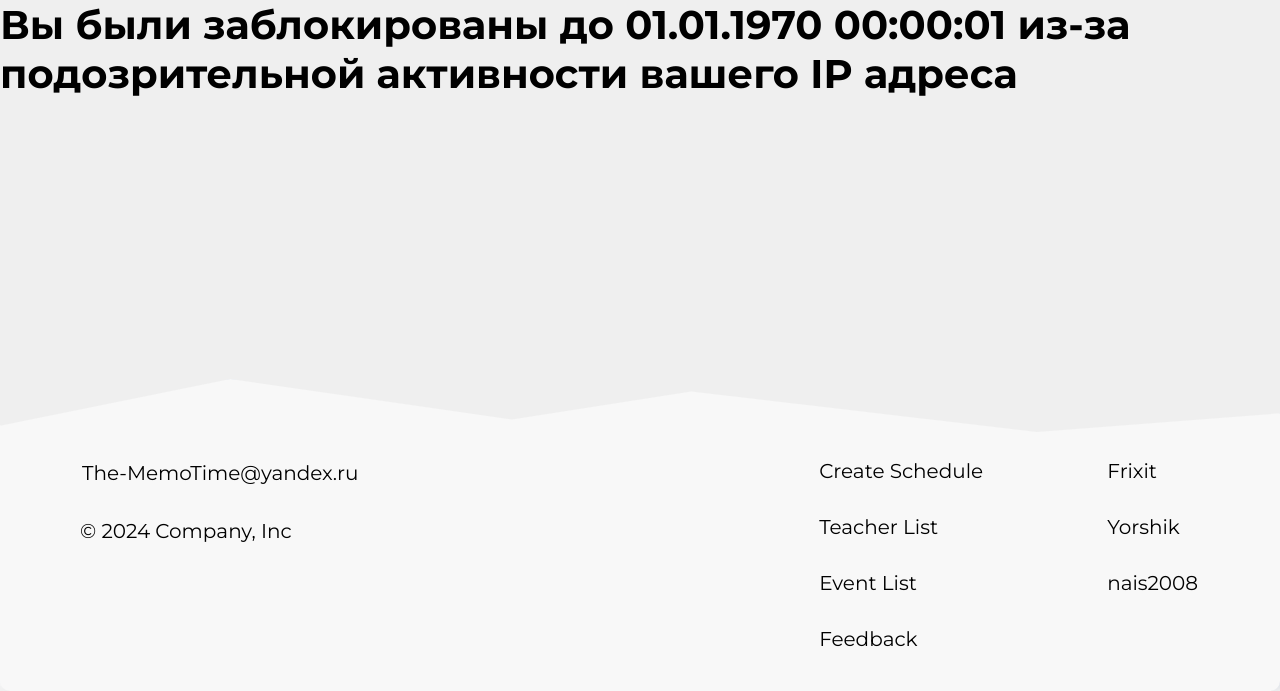
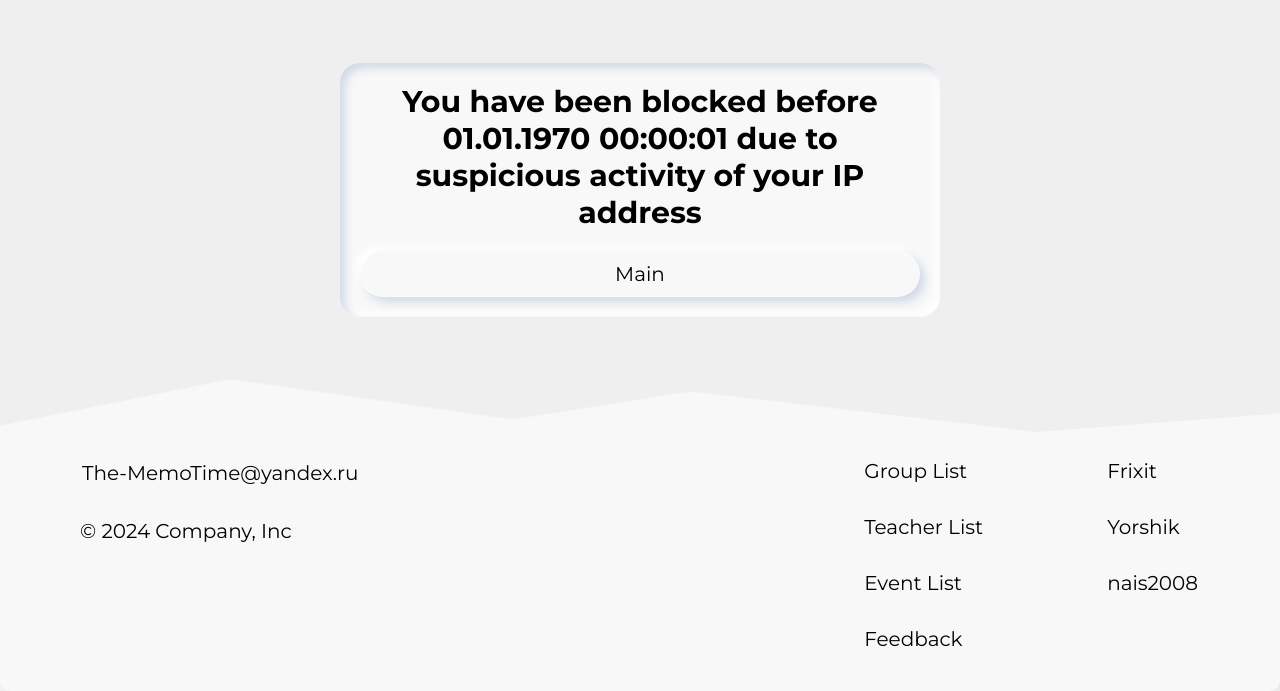
Before and after one commit to Yorshik/MemoTime, a Django app: page /blocked/1/ in a window 1280 px wide. Shown: the part 109-800 px from the top of the page. Run offline with Django 4.2, Linux system fonts and the light colour scheme; parts of the project's set-up code (start-up, migrations or seed data) failed here and were passed over.

Commit message:
add: disigne block page, fix: disigne in pages

```diff
--- a/memotime/apps/schedule/forms.py
+++ b/memotime/apps/schedule/forms.py
@@ -55,7 +55,7 @@ class ScheduleForm(django.forms.ModelForm):
 
     class Meta:
         model = models.Schedule
-        fields = ["is_static", "start_date", "expiration_date", "group"]
+        fields = ["start_date", "expiration_date", "group", "is_static"]
         labels = {"is_static": "Changes by week"}
         widgets = {
             "start_date": django.forms.DateInput(attrs={"type": "date"}),
@@ -109,8 +109,8 @@ class TimeScheduleForm(django.forms.ModelForm):
             "time_start",
             "time_end",
             "event",
+            "day_number",
             "even",
-            "day_number",
         ]
         widgets = {
             "time_start": django.forms.TimeInput(attrs={"type": "time"}),
@@ -187,8 +187,8 @@ class AddTimeScheduleForm(django.forms.ModelForm):
             "time_start",
             "time_end",
             "event",
+            "day_number",
             "even",
-            "day_number",
         ]
         widgets = {
             "time_start": django.forms.TimeInput(attrs={"type": "time"}),
--- /dev/null
+++ b/memotime/static_dev/css/block.css
@@ -0,0 +1,22 @@
+main{
+  display: grid;
+  place-content: center;
+}
+.wrap{
+  display: flex;
+  flex-direction: column;
+  gap: 20px;
+  width: 600px;
+  padding: 20px;
+  background-color: var(--second-color);
+  border-radius: 20px;
+  box-shadow: var(--shadow-inset);
+
+  .btn{
+    text-align: center;
+    padding: 10px 15px;
+  }
+}
+h2{
+  text-align: center;
+}
--- a/memotime/static_dev/css/profile.css
+++ b/memotime/static_dev/css/profile.css
@@ -77,7 +77,7 @@ main{
     .red{
       display: none;
     }
-    div:nth-child(8){
+    div:nth-last-child(2){
       display: none !important;
     }
     div:not(:has(input[type="checkbox"])){
--- a/memotime/static_dev/css/schedule-form.css
+++ b/memotime/static_dev/css/schedule-form.css
@@ -1,6 +1,10 @@
 .main-form{
   margin-block: 40px;
 
+  div:has(select) label{
+    top: -25px !important;
+    scale: .95;
+  }
   div:has(input[type="checkbox"]){
     display: flex;
     flex-wrap: wrap;
--- a/memotime/templates/homepage/blocked.html
+++ b/memotime/templates/homepage/blocked.html
@@ -1,4 +1,12 @@
 {% extends 'base.html' %}
+{% load static %}
+{% load i18n %}
+{% block extra_css %}
+<link rel="stylesheet" href="{% static 'css/block.css' %}">
+{% endblock extra_css %}
 {% block body %}
-  <h1>Вы были заблокированы до {{ expires_at|date:"d.m.Y H:i:s" }} из-за подозрительной активности вашего IP адреса</h1>
+<div class="wrap">
+  <h2>{% translate 'You have been blocked before' %} {{ expires_at|date:"d.m.Y H:i:s" }} {% translate 'due to suspicious activity of your IP address' %}</h2>
+  <a href="{% url 'homepage:homepage' %}" class="btn">{% translate 'Main' %}</a>
+</div>
 {% endblock body %}
--- a/memotime/templates/includes/footer.html
+++ b/memotime/templates/includes/footer.html
@@ -10,8 +10,8 @@
     <nav>
       <ul class="footer-gap">
         <li>
-          <a href="{% url 'schedule:schedule-create' %}">
-            {% translate 'Create Schedule' %}
+          <a href="{% url 'users:group-list' %}">
+            {% translate 'Group List' %}
           </a>
         </li>
         <li>
--- a/memotime/templates/schedule/schedule_form.html
+++ b/memotime/templates/schedule/schedule_form.html
@@ -21,6 +21,9 @@
     <p>
       <span class="red">*</span> - {% translate 'required field' %}
     </p>
+    <div class="links">
+      <a href="">{% translate 'Create group' %}</a>
+    </div>
     <button type="submit" class="btn btn_submit">{% translate 'Save' %}</button>
   </form>
 {% endblock body %}
```
Also changed, not shown: memotime/static_dev/css/object-list.css (+13 -1 lines), memotime/templates/users/group_list.html (+6 -6 lines).
